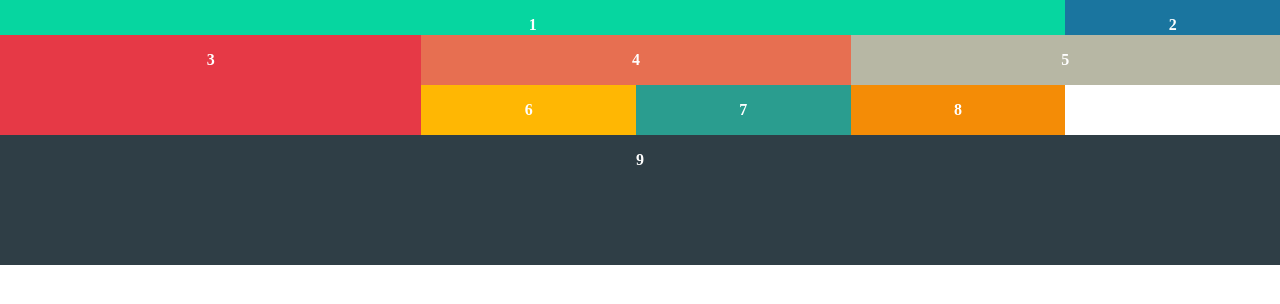
After one commit to basdau92/HTML-exercices-BD, a PHP site: page /Part2_Exercice_HTML_7.html in a window 1280 px wide. The commit adds this page. Shown: the top 304 px of the page. Run offline with PHP 8.4, Linux system fonts and the light colour scheme.

Commit message:
Exercices Part 2 - 7 & 8

```diff
--- a/Part2_Exercice_HTML_5.css
+++ b/Part2_Exercice_HTML_5.css
@@ -9,7 +9,7 @@ h1{
 /***Tableau***/
 table{
     border: 1px solid black;
-    border-collapse: collapse;
+    border-collapse:collapse;
     font-family: Arial, Helvetica, sans-serif;
     font-size: 1rem;
     letter-spacing: 1px;
--- /dev/null
+++ b/Part2_Exercice_HTML_7.css
@@ -0,0 +1,64 @@
+/*Container*/
+
+body {
+  margin: 0;
+  padding: 0;
+}
+
+p{
+  color: white;
+  font-weight: bold;
+  text-align: center;
+}
+
+.grid {
+  display: grid;
+  grid-template-columns: auto auto auto auto auto auto;
+  grid-template-rows: 35px 1fr 1fr 130px;
+}
+
+/*Rectangles*/
+#rec1 {
+  background-color: #06d6a0;
+  grid-area: 1 / 1 / 1 / 6;
+}
+
+#rec2 {
+  background-color: #1a759f;
+  grid-area: 1 / 6 / 1 / 7;
+}
+
+#rec3 {
+  background-color: #e63946;
+  grid-area: 2 / 1 / 4 / 3;
+}
+
+#rec4 {
+  background-color: #e76f51;
+  grid-area: 2 / 3 / 2 / 5;
+}
+
+#rec5 {
+  background-color: #b7b7a4;
+  grid-area: 2 / 5 / 2 / 7;
+}
+
+#rec6 {
+  background-color: #ffb703;
+  grid-row-start: 3 / 3 / 3 / 4;
+}
+
+#rec7 {
+  background-color: #2a9d8f;
+  grid-area: 3 / 4 / 3 / 5;
+}
+
+#rec8 {
+  background-color: #f48c06;
+  grid-area: 3 / 5 / 3 / 6;
+}
+
+#rec9 {
+  background-color: #2f3e46;
+  grid-area: 4 / 1 / 4 / -1;
+}
--- /dev/null
+++ b/Part2_Exercice_HTML_7.html
@@ -0,0 +1,23 @@
+<!DOCTYPE html>
+<html lang="fr">
+  <head>
+    <meta charset="UTF-8" />
+    <meta http-equiv="X-UA-Compatible" content="IE=edge" />
+    <meta name="viewport" content="width=device-width, initial-scale=1.0" />
+    <link href="/Part2_Exercice_HTML_7.css" rel="stylesheet" />
+    <title>Exercice 7 - CSS grid layout avec rectangles</title>
+  </head>
+  <body>
+      <div class="grid">
+          <div id="rec1"><p>1</p></div>
+          <div id="rec2"><p>2</p></div>
+          <div id="rec3"><p>3</p></div>
+          <div id="rec4"><p>4</p></div>
+          <div id="rec5"><p>5</p></div>
+          <div id="rec6"><p>6</p></div>
+          <div id="rec7"><p>7</p></div>
+          <div id="rec8"><p>8</p></div>
+          <div id="rec9"><p>9</p></div>
+      </div>
+  </body>
+</html>
```
Also changed, not shown: Part2_Exercice_HTML_6.css (+13 -0 lines), Part2_Exercice_HTML_6.html (+12 -7 lines), Part2_Exercice_HTML_8.css (added, +70 -0 lines), Part2_Exercice_HTML_8.html (added, +70 -0 lines).
